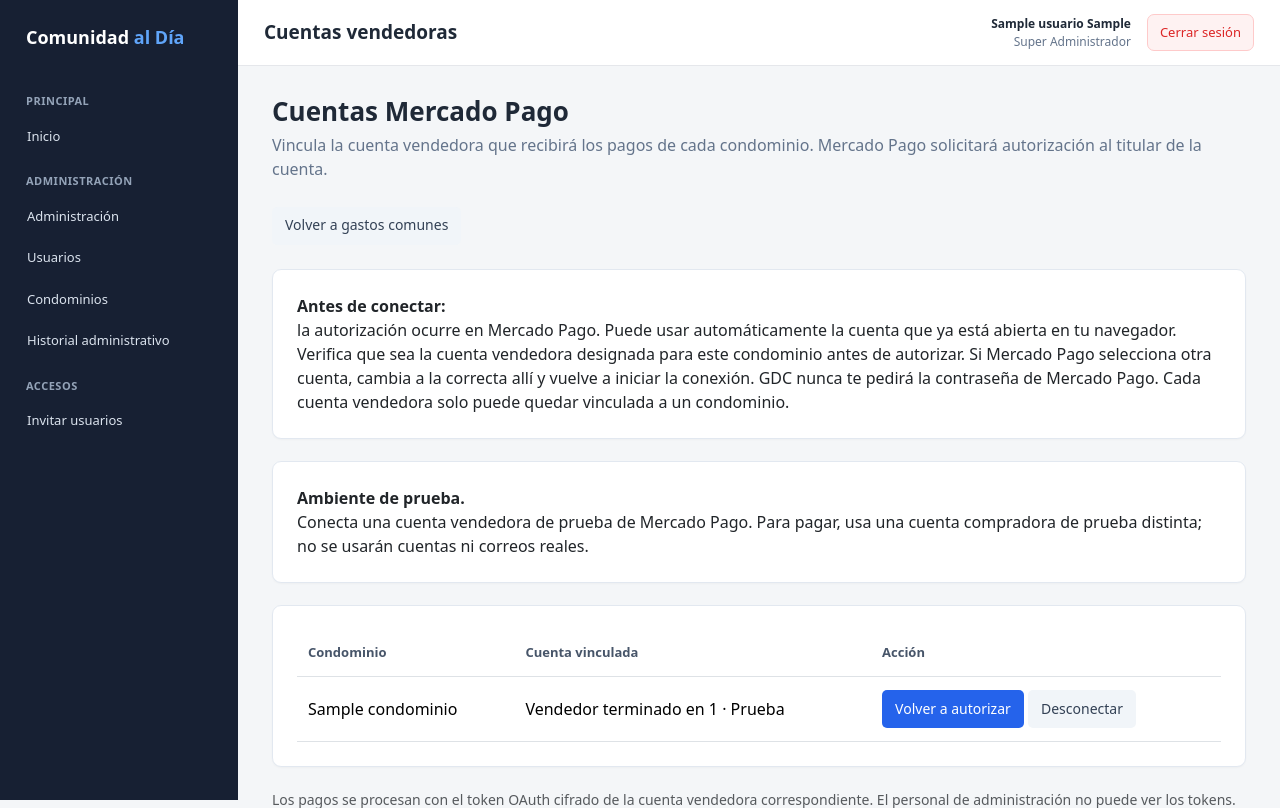
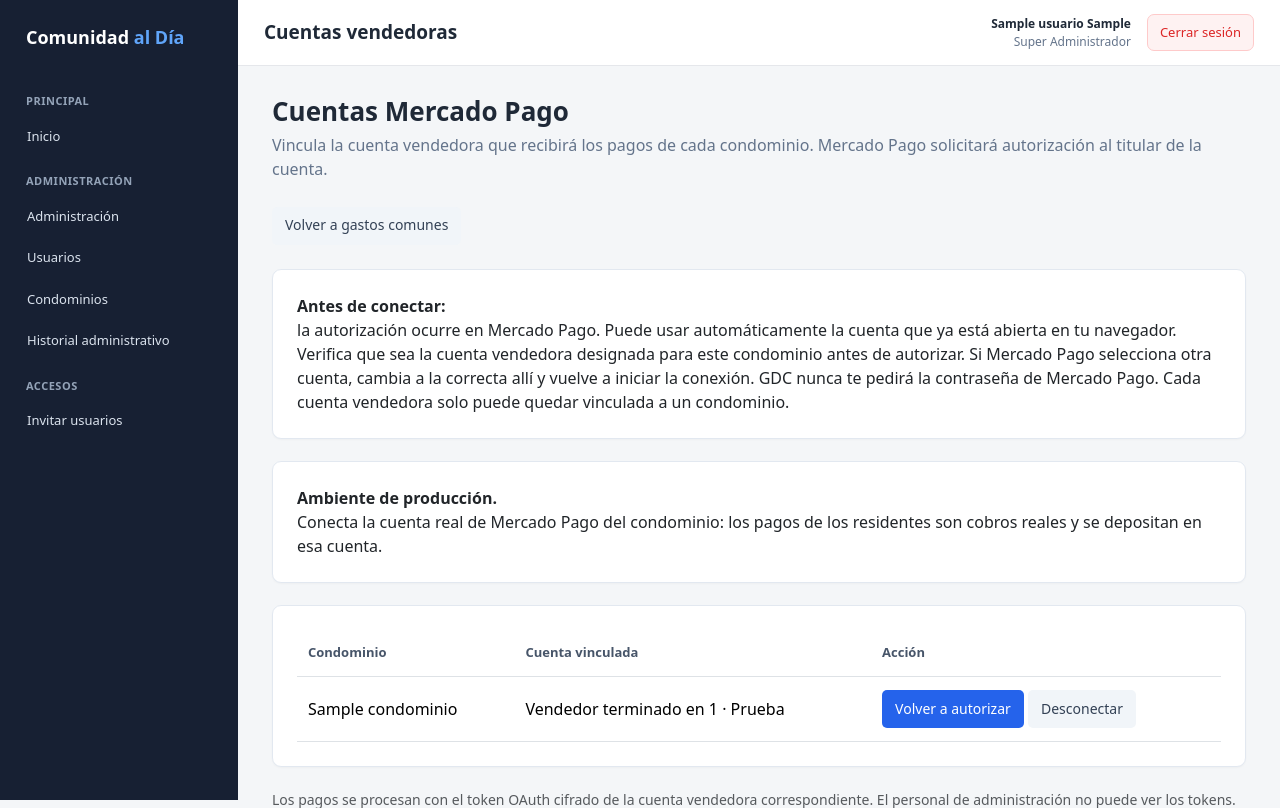
Before and after one commit to Nullpeak/saas_condominio_sol, a Django app: page /gastos-comunes/mercadopago/cuentas/ in a window 1280 px wide. Shown: the top 808 px of the page. Run offline with Django 5.2, Linux system fonts and the light colour scheme; a user stored in the database is signed in; tables that the repository leaves empty hold one stand-in row (values such as "Sample post"); parts of the project's set-up code (start-up, migrations or seed data) failed here and were passed over.

Commit message:
Mercado Pago en produccion por defecto, .env.example y ajustes de vistas

```diff
--- a/requirements.txt
+++ b/requirements.txt
@@ -27,3 +27,6 @@ six==1.17.0
 tzdata==2026.2
 vine==5.1.0
 wcwidth==0.9.4
+cryptography==46.0.3
+cffi==2.1.1
+pycparser==3.12
--- a/sol/gastos_comunes/mercadopago.py
+++ b/sol/gastos_comunes/mercadopago.py
@@ -26,7 +26,7 @@ class MercadoPagoError(Exception):
 
 
 def es_modo_prueba():
-    entorno = getattr(settings, "MERCADOPAGO_ENVIRONMENT", "test").strip().lower()
+    entorno = getattr(settings, "MERCADOPAGO_ENVIRONMENT", "production").strip().lower()
     if entorno in {"test", "sandbox"}:
         return True
     if entorno in {"production", "live"}:
--- a/sol/gastos_comunes/templates/gastos_comunes/mercadopago_cuentas.html
+++ b/sol/gastos_comunes/templates/gastos_comunes/mercadopago_cuentas.html
@@ -5,7 +5,7 @@
 <header class="page-intro"><h1>Cuentas Mercado Pago</h1><p>Vincula la cuenta vendedora que recibirá los pagos de cada condominio. Mercado Pago solicitará autorización al titular de la cuenta.</p></header>
 <div class="quick-links mt-0"><a class="button button-secondary" href="{% url 'gastos_comunes:lista' %}">Volver a gastos comunes</a></div>
 <div class="card"><strong>Antes de conectar:</strong> la autorización ocurre en Mercado Pago. Puede usar automáticamente la cuenta que ya está abierta en tu navegador. Verifica que sea la cuenta vendedora designada para este condominio antes de autorizar. Si Mercado Pago selecciona otra cuenta, cambia a la correcta allí y vuelve a iniciar la conexión. GDC nunca te pedirá la contraseña de Mercado Pago. Cada cuenta vendedora solo puede quedar vinculada a un condominio.</div>
-{% if mercadopago_modo_prueba %}<div class="card"><strong>Ambiente de prueba.</strong> Conecta una cuenta vendedora de prueba de Mercado Pago. Para pagar, usa una cuenta compradora de prueba distinta; no se usarán cuentas ni correos reales.</div>{% else %}<div class="card"><strong>Ambiente de producción.</strong> Las cuentas conectadas y pagos pueden ser reales.</div>{% endif %}
+{% if mercadopago_modo_prueba %}<div class="card"><strong>Ambiente de prueba.</strong> Conecta una cuenta vendedora de prueba de Mercado Pago. Para pagar, usa una cuenta compradora de prueba distinta; no se usarán cuentas ni correos reales.</div>{% else %}<div class="card"><strong>Ambiente de producción.</strong> Conecta la cuenta real de Mercado Pago del condominio: los pagos de los residentes son cobros reales y se depositan en esa cuenta.</div>{% endif %}
 <div class="card"><div class="table-responsive"><table class="table align-middle mb-0"><thead><tr><th>Condominio</th><th>Cuenta vinculada</th><th>Acción</th></tr></thead><tbody>
 {% for condominio in condominios %}<tr><td>{{ condominio.nombre }}</td><td>{% if condominio.mercadopago_conexion %}Vendedor terminado en {{ condominio.mercadopago_conexion.vendedor_id|slice:"-4:" }} · {% if condominio.mercadopago_conexion.modo_prueba %}Prueba{% else %}Producción{% endif %}{% else %}<span class="text-muted">Sin conectar</span>{% endif %}</td><td><form method="post" action="{% url 'gastos_comunes:mercadopago_conectar' condominio.id %}" class="d-inline">{% csrf_token %}<button class="button" type="submit">{% if condominio.mercadopago_conexion %}Volver a autorizar{% else %}Conectar cuenta{% endif %}</button></form>{% if condominio.mercadopago_conexion %} <form method="post" action="{% url 'gastos_comunes:mercadopago_desconectar' condominio.id %}" class="d-inline">{% csrf_token %}<button class="button button-secondary" type="submit">Desconectar</button></form>{% endif %}</td></tr>
 {% empty %}<tr><td colspan="3" class="text-center text-muted py-4">No tienes condominios asignados para administrar.</td></tr>{% endfor %}
--- a/sol/gastos_comunes/templates/gastos_comunes/residente_detalle.html
+++ b/sol/gastos_comunes/templates/gastos_comunes/residente_detalle.html
@@ -14,10 +14,10 @@
         {% if puede_pagar_en_linea %}
         <form method="post" action="{% url 'gastos_comunes:pago_iniciar' l.id %}" class="mt-3">{% csrf_token %}
             <button class="button" type="submit">Pagar saldo pendiente · ${{ l.saldo_actual|floatformat:0 }}</button>
-            <span class="text-muted small ms-2">Prueba con Mercado Pago; no se realizará un cobro real.</span>
+            <span class="text-muted small ms-2">{% if mercadopago_modo_prueba %}Prueba con Mercado Pago; no se realizará un cobro real.{% else %}Pago real y seguro a través de Mercado Pago.{% endif %}</span>
         </form>
         {% elif es_ultimo_periodo and not pagos_online_configurados %}
-        <p class="text-muted small mt-3 mb-0">El pago en línea de prueba aún no está configurado.</p>
+        <p class="text-muted small mt-3 mb-0">El pago en línea aún no está disponible para este condominio.</p>
         {% endif %}
     {% endif %}
 </div>{% empty %}<div class="card">No hay liquidaciones publicadas para esta unidad.</div>{% endfor %}
--- a/sol/gastos_comunes/views.py
+++ b/sol/gastos_comunes/views.py
@@ -138,6 +138,7 @@ def detalle(request, periodo_id):
             "periodo": periodo,
             "liquidaciones": liquidaciones,
             "es_ultimo_periodo": periodo == ultimo_periodo,
+            "mercadopago_modo_prueba": getattr(settings, "MERCADOPAGO_ENVIRONMENT", "production") in {"test", "sandbox"},
             "puede_pagar_en_linea": periodo == ultimo_periodo and cuenta_conectada,
             "pagos_online_configurados": cuenta_conectada,
             "pagos_online": pagos_online,
@@ -277,7 +278,7 @@ def detalle(request, periodo_id):
 def iniciar_pago_online(request, liquidacion_id):
     usuario = perfil(request)
     if usuario.rol != Usuario.Rol.RESIDENTE:
-        messages.error(request, "Los pagos en línea de prueba están disponibles para residentes.")
+        messages.error(request, "Los pagos en línea están disponibles solo para residentes.")
         return redirect("gastos_comunes:lista")
     liquidacion = get_object_or_404(
         Liquidacion.objects.select_related("periodo__condominio", "unidad__edificio"),
@@ -393,7 +394,7 @@ def mercadopago_webhook(request):
     except MercadoPagoError:
         return HttpResponseServerError("Ambiente de Mercado Pago no configurado.")
     if not secret:
-        return HttpResponseServerError("Webhook de prueba no configurado.")
+        return HttpResponseServerError("Webhook de Mercado Pago no configurado.")
     if not verificar_firma_webhook(request, secret):
         return HttpResponseForbidden("Firma no válida.")
     try:
--- a/sol/sol/settings.py
+++ b/sol/sol/settings.py
@@ -144,7 +144,9 @@ MERCADOPAGO_CLIENT_ID = os.environ.get("MERCADOPAGO_CLIENT_ID", "").strip()
 MERCADOPAGO_CLIENT_SECRET = os.environ.get("MERCADOPAGO_CLIENT_SECRET", "").strip()
 MERCADOPAGO_REDIRECT_URI = os.environ.get("MERCADOPAGO_REDIRECT_URI", "").strip()
 MERCADOPAGO_TOKEN_ENCRYPTION_KEY = os.environ.get("MERCADOPAGO_TOKEN_ENCRYPTION_KEY", "").strip()
-MERCADOPAGO_ENVIRONMENT = os.environ.get("MERCADOPAGO_ENVIRONMENT", "test").strip().lower()
+# Producción por defecto: el sandbox de Mercado Pago no se usa. Para volver a
+# pruebas hay que pedirlo explícitamente con MERCADOPAGO_ENVIRONMENT=test.
+MERCADOPAGO_ENVIRONMENT = os.environ.get("MERCADOPAGO_ENVIRONMENT", "production").strip().lower()
 MERCADOPAGO_TEST_WEBHOOK_SECRET = os.environ.get("MERCADOPAGO_TEST_WEBHOOK_SECRET", "").strip()
 MERCADOPAGO_WEBHOOK_SECRET = os.environ.get("MERCADOPAGO_WEBHOOK_SECRET", "").strip()
 MERCADOPAGO_WEBHOOK_URL = os.environ.get("MERCADOPAGO_WEBHOOK_URL", "").strip()
```
Also changed, not shown: 1 other file.
